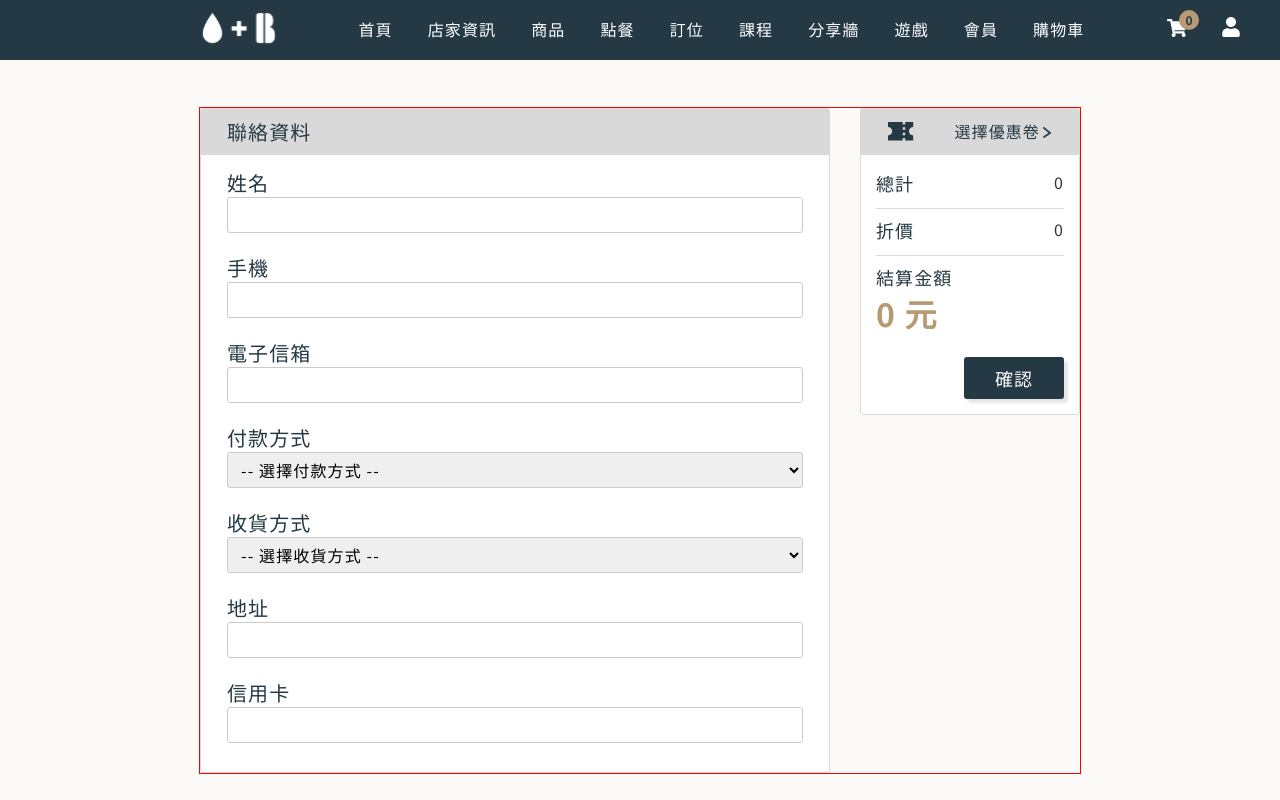
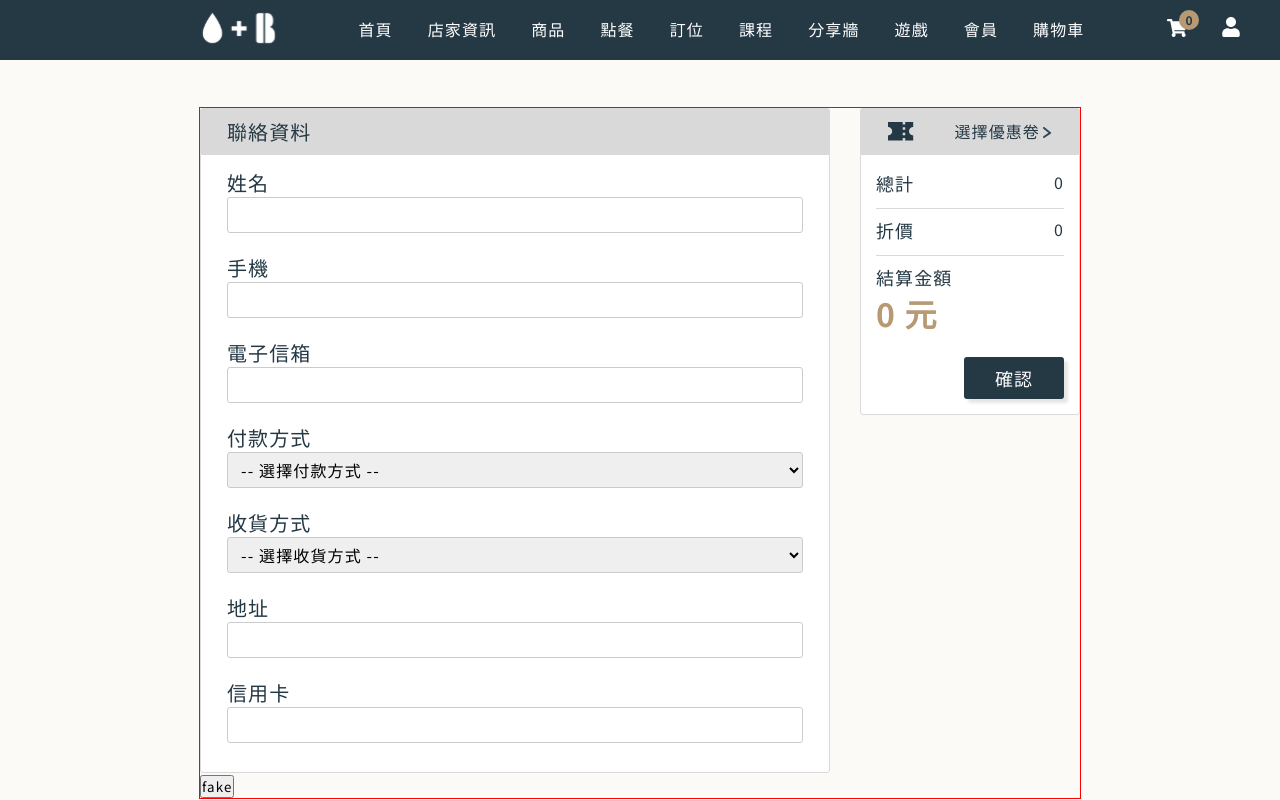
Before and after one commit to hunter850/coffee_react, a React (Create React App) app: page /cart/form in a window 1280 px wide. Shown: the top 800 px of the page. Built offline with nearby package versions, Linux system fonts and the light colour scheme; what react-chatbot-kit would draw is missing.

Commit message:
fake data

```diff
--- a/src/routes/cart/cartForm/components/PersonalInfoForm.jsx
+++ b/src/routes/cart/cartForm/components/PersonalInfoForm.jsx
@@ -1,6 +1,16 @@
 import { Fragment } from "react";
 // import useData from "../../../../hooks/useData";
 import styles from "./css/personalInfoForm.module.scss";
+
+const fakeData = {
+    name: "王曉明",
+    phone: "0912345678",
+    email: "mfee26coffee@gmail.com",
+    payWay: "信用卡",
+    deliverWay: "郵寄",
+    address: "新竹縣湖口鄉達生九街13號",
+    card: "5242556789134567",
+};
 
 function PersonalInfoForm(props) {
     const { formData, setFormData } = props;
@@ -33,7 +43,7 @@ function PersonalInfoForm(props) {
                     name="name"
                     type="text"
                     id={name_id}
-                    autoComplete="off"
+                // autoComplete="off"
                 />
                 <label htmlFor={phone_id} className={label_basic}>
                     手機
@@ -45,7 +55,7 @@ function PersonalInfoForm(props) {
                     name="phone"
                     type="text"
                     id={phone_id}
-                    autoComplete="off"
+                // autoComplete="off"
                 />
                 <label htmlFor={email_id} className={label_basic}>
                     電子信箱
@@ -57,7 +67,7 @@ function PersonalInfoForm(props) {
                     name="email"
                     type="text"
                     id={email_id}
-                    autoComplete="off"
+                // autoComplete="off"
                 />
                 <label htmlFor={pay_way_id} className={label_basic}>
                     付款方式
@@ -102,7 +112,7 @@ function PersonalInfoForm(props) {
                     name="address"
                     type="text"
                     id={address_id}
-                    autoComplete="off"
+                // autoComplete="off"
                 />
                 <label htmlFor={card_id} className={label_basic}>
                     信用卡
@@ -114,9 +124,10 @@ function PersonalInfoForm(props) {
                     name="card"
                     type="text"
                     id={card_id}
-                    autoComplete="off"
+                // autoComplete="off"
                 />
             </form>
+            <button onClick={() => setFormData(fakeData)}>fake</button>
         </Fragment>
     );
 }
```
